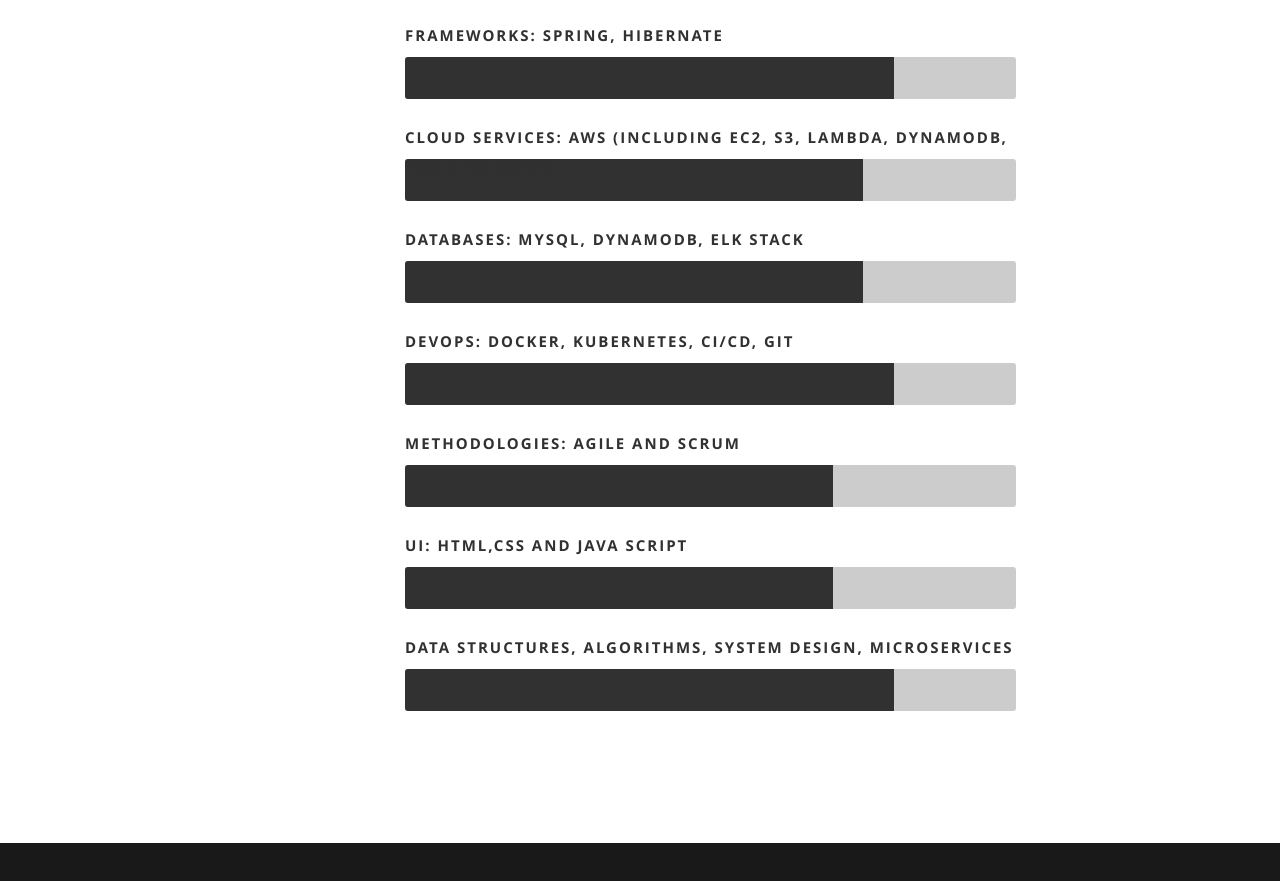
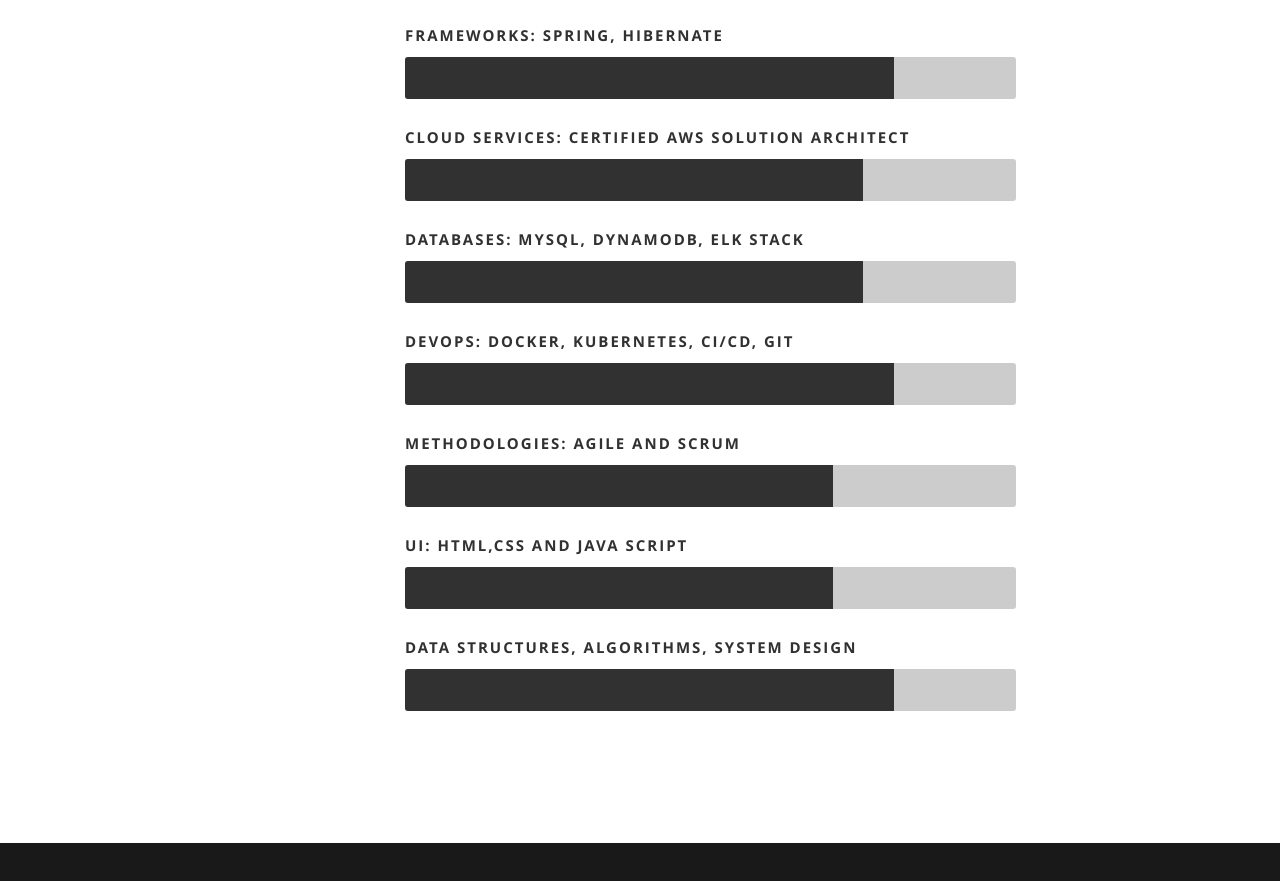
Before and after one commit to girijabheri/girijabheri.github.io, a plain HTML site: page index.html in a window 1280 px wide. Shown: the part 3940-4821 px from the top of the page. Drawn offline with nearby package versions, Linux system fonts and the light colour scheme; files whose address does not match are found by name; a web font is replaced by a local one.

Commit message:
Update index.html

```diff
--- a/index.html
+++ b/index.html
@@ -287,14 +287,13 @@ deliver innovative solutions in complex, distributed environments.
 				   <ul class="skills">
 					   <li><span class="bar-expand HTML"></span><em>Programming Languages: <b>Java, Python</b></em></li>
                   <li><span class="bar-expand CSS"></span><em>Frameworks: <b>Spring, Hibernate</b></em></li>
-                  <li><span class="bar-expand JavaScript"></span><em>Cloud Services: <b>AWS (including EC2, S3,
-Lambda, DynamoDB, EMR and more)</b></em></li>
+                  <li><span class="bar-expand JavaScript"></span><em>Cloud Services: <b>Certified AWS solution architect</b></em></li>
                  <li><span class="bar-expand React"></span><em>Databases: <b>MySQL, DynamoDB, ELK Stack</b></em></li>
 	<li><span class="bar-expand JAVA"></span><em>DevOps: <b>Docker, Kubernetes, CI/CD, Git</b></em></li>
 	<li><span class="bar-expand SPRING"></span><em>Methodologies: <b>Agile and scrum</b></em></li>
                   <li><span class="bar-expand SQL"></span><em>UI: <b>HTML,CSS and Java Script</b></em></li>
                   <li><span class="bar-expand Data"></span><em><b>Data Structures, Algorithms, System
-Design, Microservices</b></em></li>
+Design</b></em></li>
 					</ul>
 
 				</div><!-- end skill-bars -->
```
